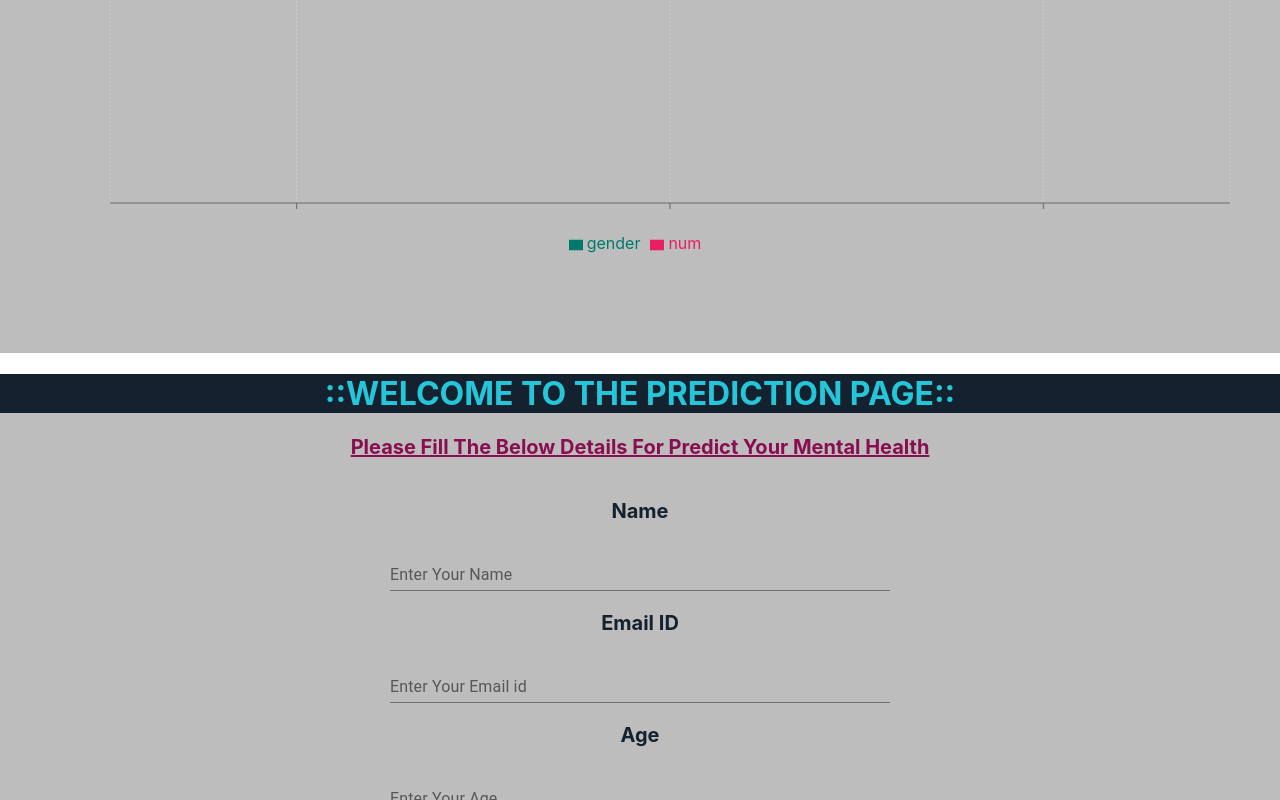
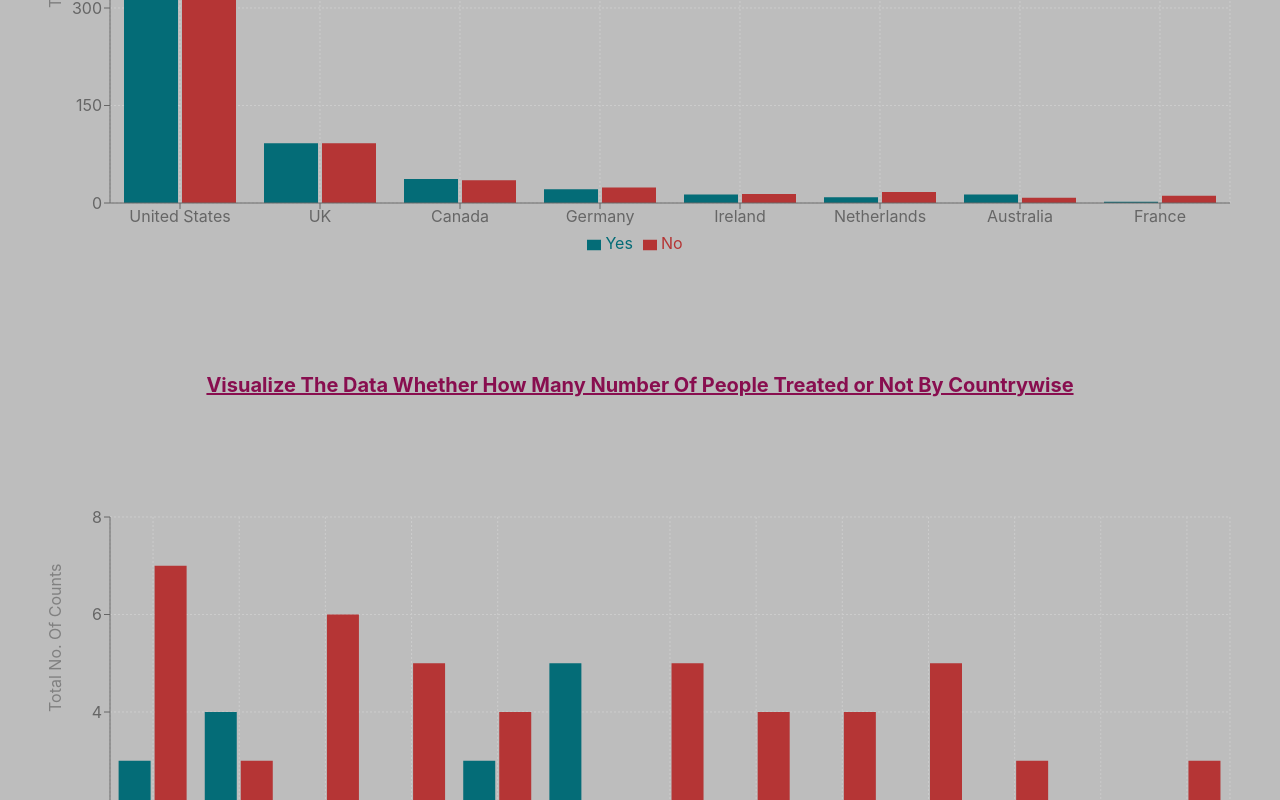
Before and after one commit to Mentaleo/Frontend, a React (Create React App) app in the folder mental_leo/: page /Visualization in a window 1280 px wide. Shown: the part 2000-2800 px from the top of the page. Built offline with nearby package versions, Linux system fonts and the light colour scheme.

Commit message:
14 Apr Frontend

```diff
--- a/mental_leo/src/Prediction/Prediction.js
+++ b/mental_leo/src/Prediction/Prediction.js
@@ -23,8 +23,11 @@ const defaultValues = {
     wellness_program:"",
     seek_help:"",
 };
+
+
 const Prediction = () => {
     const [formValues, setFormValues] = useState(defaultValues);
+
     const handleInputChange = (e) => {
         const { name, value } = e.target;
         setFormValues({
@@ -40,11 +43,15 @@ const Prediction = () => {
 
     return (
         <div style={{ backgroundColor: '#bdbdbd' }}>
-            {/* <marquee direction="right" behavior="alternate" width="100%"><h1 style={{ color: "#26c6da", backgroundColor: "#14212e" ,fontFamily:'BlinkMacSystemFont' }}>WELCOME TO THE PREDICTION PAGE </h1></marquee> */}
+
            <h1 style={{ color: "#26c6da", backgroundColor: "#14212e", fontFamily: 'BlinkMacSystemFont' }}>::WELCOME TO THE PREDICTION PAGE:: </h1>
+
             <div><p style={{ color: "#880e4f", fontSize: "20px", position: "left" }}><u><b>Please Fill The Below Details For Predict Your Mental Health</b></u></p></div>
+
                 <form onSubmit={handleSubmit} >
                     <Grid container alignItems="center" justifyContent="center"  direction="column" item position="left">
+
+                        {/* PERSONAL DETAILS */}
                         <div>
                             <p style={{ color: "#14212e", fontSize: "20px",position:"left" }}><b>Name</b></p>
                             <Box sx={{width:500,maxWidth: '100%',}}>
@@ -55,16 +62,17 @@ const Prediction = () => {
                                 <TextField fullWidth label="Enter Your Email id" />
                             </Box>
                             <p style={{ color: "#14212e", fontSize: "20px", position: "left" }}><b>Age</b></p>
-                        <Box sx={{ width: 500, maxWidth: '100%', }}>
+                            <Box sx={{ width: 500, maxWidth: '100%' }}>
                                 <TextField fullWidth label="Enter Your Age" />
                             </Box>
                             <Grid item>
                                 <FormControl>
-                                <FormLabel style={{ color: "#14212e", fontSize: "20px" }}><b>Gender</b></FormLabel>
+                                    <FormLabel style={{ color: "#14212e", fontSize: "20px", lineHeight: '2.0' }}><b>Gender</b></FormLabel>
                                     <RadioGroup
                                         name="gender"
                                         value={formValues.gender}
                                         onChange={handleInputChange}
+                                        lineHeight= '2.0'
                                         row
                                     >
                                         <FormControlLabel
@@ -99,15 +107,17 @@ const Prediction = () => {
                                 </FormControl>
                             </Grid>
                         </div>
-                        {/* 1st Feature */}
+
+                        {/* FOR PREDICTION DETAILS:-1st Feature */}
                         <Grid item>
                             <FormControl>
-                            <FormLabel style={{ color: "#14212e", fontSize: "20px" }}><b>Work Interfere</b></FormLabel>
+                                <FormLabel style={{ color: "#14212e", fontSize: "20px", lineHeight: '2.0' }}><b>Work Interfere</b></FormLabel>
                                     <RadioGroup
                                         id="work_interfere"
                                         name="work_interfere"
                                         value={formValues.work_interfere}
                                         onChange={handleInputChange}
+                                        lineHeight='4.5'
                                         row
                                     >
                                         <FormControlLabel
@@ -148,15 +158,17 @@ const Prediction = () => {
                                     </RadioGroup>
                             </FormControl>
                         </Grid>
+
                         {/* 2nd Feature */}
                         <Grid item>
                             <FormControl>
-                            <FormLabel style={{ color: "#14212e", fontSize: "20px" }}><b>Family History</b></FormLabel>
+                                <FormLabel style={{ color: "#14212e", fontSize: "20px", lineHeight: '2.0' }}><b>Family History</b></FormLabel>
                                     <RadioGroup
                                         id="family_history"
                                         name="family_history"
                                         value={formValues.family_history}
                                         onChange={handleInputChange}
+                                        lineHeight='1.5'
                                         row
                                     >
                                         <FormControlLabel
@@ -176,15 +188,17 @@ const Prediction = () => {
                                     </RadioGroup>
                             </FormControl>
                         </Grid>
+
                         {/* 3rd Feature */}
                         <Grid item>
                             <FormControl>
-                            <FormLabel style={{ color: "#14212e", fontSize: "20px" }}><b>Care Options</b></FormLabel>
+                                <FormLabel style={{ color: "#14212e", fontSize: "20px", lineHeight: '2.0' }}><b>Care Options</b></FormLabel>
                                     <RadioGroup
                                         id="care_options"
                                         name="care_options"
                                         value={formValues.care_options}
                                         onChange={handleInputChange}
+                                        lineHeight='1.5'
                                         row
                                     >
                                         <FormControlLabel
@@ -211,15 +225,17 @@ const Prediction = () => {
                                     </RadioGroup>
                             </FormControl>
                         </Grid>
+
                         {/* 4th Feature */}
                         <Grid item>
                             <FormControl>
-                            <FormLabel style={{ color: "#14212e", fontSize: "20px" }}><b>Benefits</b></FormLabel>
+                                <FormLabel style={{ color: "#14212e", fontSize: "20px", lineHeight: '2.0' }}><b>Benefits</b></FormLabel>
                                     <RadioGroup
                                         id="benefits"
                                         name="benefits"
                                         value={formValues.benefits}
                                         onChange={handleInputChange}
+                                        lineHeight='1.5'
                                         row
                                     >
                                         <FormControlLabel
@@ -246,15 +262,17 @@ const Prediction = () => {
                                     </RadioGroup>
                             </FormControl>
                         </Grid>
+
                         {/* 5th Feature */}
                         <Grid item>
                             <FormControl>
-                            <FormLabel style={{ color: "#14212e", fontSize: "20px" }}><b>Obs_Consequence</b></FormLabel>
+                                <FormLabel style={{ color: "#14212e", fontSize: "20px", lineHeight: '2.0' }}><b>Obs_Consequence</b></FormLabel>
                                     <RadioGroup
                                         id="obs_consequence"
                                         name="obs_consequence"
                                         value={formValues.obs_consequence}
                                         onChange={handleInputChange}
+                                        lineHeight='1.5'
                                         row
                                     >
                                         <FormControlLabel
@@ -274,15 +292,17 @@ const Prediction = () => {
                                     </RadioGroup>
                             </FormControl>
                         </Grid>
+
                         {/* 6th Feature */}
                         <Grid item>
                             <FormControl>
-                            <FormLabel style={{ color: "#14212e", fontSize: "20px" }}><b>Anonymity</b></FormLabel>
+                                <FormLabel style={{ color: "#14212e", fontSize: "20px", lineHeight: '2.0' }}><b>Anonymity</b></FormLabel>
                                     <RadioGroup
                                         id="anonymity"
                                         name="anonymity"
                                         value={formValues.anonymity}
                                         onChange={handleInputChange}
+                                        lineHeight='1.5'
                                         row
                                     >
                                         <FormControlLabel
@@ -309,15 +329,17 @@ const Prediction = () => {
                                     </RadioGroup>
                             </FormControl>
                         </Grid>
+
                         {/* 7th Feature */}
                         <Grid item>
                             <FormControl>
-                            <FormLabel style={{ color: "#14212e", fontSize: "20px" }}><b>Mental Health Interview</b></FormLabel>
+                                <FormLabel style={{ color: "#14212e", fontSize: "20px", lineHeight: '2.0' }}><b>Mental Health Interview</b></FormLabel>
                                     <RadioGroup
                                         id="mental_health_interview"
                                         name="mental_health_interview"
                                         value={formValues.mental_health_interview}
                                         onChange={handleInputChange}
+                                        lineHeight='1.5'
                                         row
                                     >
                                         <FormControlLabel
@@ -344,15 +366,17 @@ const Prediction = () => {
                                     </RadioGroup>
                             </FormControl>
                         </Grid>
+
                         {/* 8th Feature */}
                         <Grid item>
                             <FormControl>
-                            <FormLabel style={{ color: "#14212e", fontSize: "20px" }}><b>Wellness Program</b></FormLabel>
+                                <FormLabel style={{ color: "#14212e", fontSize: "20px", lineHeight: '2.0' }}><b>Wellness Program</b></FormLabel>
                                     <RadioGroup
                                         id="wellness_program"
                                         name="wellness_program"
                                         value={formValues.wellness_program}
                                         onChange={handleInputChange}
+                                        lineHeight='1.5'
                                         row
                                     >
                                         <FormControlLabel
@@ -379,15 +403,17 @@ const Prediction = () => {
                                     </RadioGroup>
                             </FormControl>
                         </Grid>
+
                         {/* 9th Feature */}
                         <Grid item>
                             <FormControl>
-                            <FormLabel style={{ color: "#14212e", fontSize: "20px" }}><b>Seek Help</b></FormLabel>
+                                <FormLabel style={{ color: "#14212e", fontSize: "20px", lineHeight: '2.0' }}><b>Seek Help</b></FormLabel>
                                     <RadioGroup
                                         id="seek_help"
                                         name="seek_help"
                                         value={formValues.seek_help}
                                         onChange={handleInputChange}
+                                        lineHeight= '1.5'
                                         row
                                     >
                                         <FormControlLabel
--- a/mental_leo/src/Visualization/Visualization.js
+++ b/mental_leo/src/Visualization/Visualization.js
@@ -1,5 +1,7 @@
 import React from "react";
 import { ResponsiveContainer, XAxis, YAxis, CartesianGrid, Legend, Tooltip, BarChart, Bar } from "recharts";
+
+//  DATA FOR GENDERWISE VISUALIZATION
 
 const barChartData = [
     {
@@ -15,45 +17,350 @@ const barChartData = [
         Number: 19
     }
 ];
-function CourseBarChart() {
+
+// DATA FOR COUNTRYWISE VISUALIZATION
+//DATA FOR COUNTRY GRAPH1
+
+const countryChartdata1 =[
+    {
+        Country: "United States",
+        Yes: 409,
+        No: 341
+    },
+    {
+        Country: "UK",
+        Yes:92,
+        No: 92
+    },
+    {
+        Country: "Canada",
+        Yes: 37,
+        No: 35
+    },
+    {
+        Country: "Germany",
+        Yes: 21,
+        No: 24
+    },
+    {
+        Country: "Ireland",
+        Yes: 13,
+        No: 14
+    },
+    {
+        Country: "Netherlands",
+        Yes: 9,
+        No: 17
+    },
+    {
+        Country: "Australia",
+        Yes: 13,
+        No: 8
+    },
+    {
+        Country: "France",
+        Yes: 2,
+        No: 11
+    }
+];
+
+//DATA FOR COUNTRY GRAPH2
+
+const countryChartdata2 = [
+    {
+        Country: "India",
+        Yes: 3,
+        No: 7
+    },
+    {
+        Country: "Poland",
+        Yes: 4,
+        No: 3
+    },
+    {
+        Country: "Italy",
+        Yes: 1,
+        No: 6
+    },
+    {
+        Country: "Sweden",
+        Yes: 2,
+        No: 5
+    },
+    {
+        Country: "Switzerland",
+        Yes: 3,
+        No: 4
+    },
+    {
+        Country: "Newzeland",
+        Yes: 5,
+        No: 2
+    },
+    {
+        Country: "Belgium",
+        Yes: 1,
+        No: 5
+    },
+    {
+        Country: "Brazil",
+        Yes: 2,
+        No: 4
+    },
+    {
+        Country: "South Africa",
+        Yes: 2,
+        No: 4
+    },
+    {
+        Country: "Israel",
+        Yes: 0,
+        No: 5
+    },
+    {
+        Country: "Singapore",
+        Yes: 1,
+        No: 3
+    },
+    {
+        Country: "Bulgaria",
+        Yes: 2,
+        No: 2
+    },
+    {
+        Country: "Russia",
+        Yes: 0,
+        No: 3
+    }
+];
+
+//DATA FOR COUNTRY GRAPH3
+
+const countryChartdata3 =[
+    {
+        Country: "Mexico",
+        Yes: 1,
+        No: 2
+    },
+    {
+        Country: "Austria",
+        Yes: 0,
+        No: 3
+    },
+    {
+        Country: "Finland",
+        Yes: 1,
+        No: 2
+    },
+    {
+        Country: "Greece",
+        Yes: 0,
+        No: 2
+    },
+    {
+        Country: "Colombia",
+        Yes: 0,
+        No: 2
+    },
+    {
+        Country: "Portugal",
+        Yes: 0,
+        No: 2
+    },
+    {
+        Country: "Croatia",
+        Yes: 2,
+        No: 0
+    },
+    {
+        Country: "Georgia",
+        Yes: 0,
+        No: 1
+    },
+    {
+        Country: "Molodova",
+        Yes: 1,
+        No: 0
+    },
+    {
+        Country: "Nigeria",
+        Yes: 0,
+        No: 1
+    },
+    {
+        Country: "Denmark",
+        Yes: 1,
+        No: 0
+    },
+    {
+        Country: "China",
+        Yes: 0,
+        No: 1
+    },
+    {
+        Country: "Thailand",
+        Yes: 0,
+        No: 1
+    }
+];
+
+//DATA FOR COUNTRY GRAPH4
+
+const countryChartdata4 = [
+    {
+        Country: "Norway",
+        Yes: 0,
+        No: 1
+    },
+    {
+        Country: "Czech Republic",
+        Yes: 0,
+        No: 1
+    },
+    {
+        Country: "Latvia",
+        Yes: 0,
+        No: 1
+    },
+    {
+        Country: "Japan",
+        Yes: 1,
+        No: 0
+    },
+    {
+        Country: "Hungary",
+        Yes: 0,
+        No: 1
+    },
+    {
+        Country: "Bosnia & Herz.",
+        Yes: 0,
+        No: 1
+    },
+    {
+        Country: "Uruguay",
+        Yes: 0,
+        No: 1
+    },
+    {
+        Country: "Spain",
+        Yes: 0,
+        No: 1
+    },
+    {
+        Country: "Zimbabwe",
+        Yes: 1,
+        No: 0
+    },
+    {
+        Country: "Romania",
+        Yes: 0,
+        No: 1
+    },
+    {
+        Country: "Costa Rica",
+        Yes: 0,
+        No: 1
+    },
+    {
+        Country: "Slovenia",
+        Yes: 1,
+        No: 0
+    },
+    {
+        Country: "Philippines",
+        Yes: 0,
+        No: 1
+    }
+];
+
+// CODE FOR VISUALIZAION FUNCTION
+
+function Visualization() {
     return (
         <React.Fragment>
             <div style={{ backgroundColor: '#bdbdbd' }}>
+
                 <h1 style={{ color: "#26c6da", backgroundColor: "#14212e", fontFamily: 'BlinkMacSystemFont' }}>::WELCOME TO THE VISUALIZATION PAGE:: </h1>
-                {/* <marquee direction="right" behavior="alternate"><h1 style={{ color: "#14212e" }}>WELCOME TO THE VISUALIZATION PAGE </h1></marquee> */}
+
+                    {/* GRAPH FOR GENDERWISE */}
                     <div >
-                    <h3 style={{ color: "#880e4f", fontSize: "20px" }}><u>Visualize The Data Whether How Many Number Of People Treated or Not By Genderwise</u></h3>
+                        <h3 style={{ color: "#880e4f", fontSize: "20px" }}><u>Visualize The Data Whether How Many Number Of People Treated  By Genderwise</u></h3>
                         <ResponsiveContainer width="100%" aspect={2}>
                             <BarChart data={barChartData} margin={{ left: 50, right: 50, top: 100, bottom: 100 }}>
                                 <CartesianGrid strokeDasharray="2 2" />
                                 <Tooltip />
                                 <Bar dataKey="Gender" fill="#00796b" />
-                            <Bar dataKey="Number" fill="#e91e63" />
+                                <Bar dataKey="Number" fill="#D8452B" />
                                 <XAxis dataKey="Gender" interval="preserveStartEnd" tickFormatter={(value) => value} />
-                            <YAxis />
+                                <YAxis label={{ value: 'Total No. Of Counts', angle: -90, position: 'insideLeft'}} />
                                 <Legend />
                             </BarChart>
                         </ResponsiveContainer>
                     </div>
+
+                    {/* GRAPH FOR COUNTRYWISE */}
                     <div>
                         <h3 style={{ color: "#880e4f", fontSize: "20px" }}><u>Visualize The Data Whether How Many Number Of People Treated or Not By Countrywise</u></h3>
                         <ResponsiveContainer width="100%" aspect={2}>
-                        <BarChart data={barChartData} margin={{ left: 50, right: 50, top: 100, bottom: 100 }}>
+                            <BarChart data={countryChartdata1} margin={{ left: 50, right: 50, top: 100, bottom: 100 }}>
                                 <CartesianGrid strokeDasharray="2 2" />
                                 <Tooltip />
-                            <Bar dataKey="gender" fill="#00796b" />
-                            <Bar dataKey="num" fill="#e91e63" />
-                            <XAxis dataKey="gender" interval="preserveStartEnd" tickFormatter={(value) => value} />
-                            <YAxis />
+                                <Bar dataKey="Yes" fill="#046C77" />
+                                <Bar dataKey="No" fill="#B53535" />
+                                <XAxis dataKey="Country" interval="preserveStartEnd" tickFormatter={(value) => value} />
+                                <YAxis label={{ value: 'Total No. Of Counts', angle: -90, position: 'insideLeft' }} />
+                                <Legend />
+                            </BarChart>
+                        </ResponsiveContainer>
+                    </div>
+
+                    <div>
+                        <h3 style={{ color: "#880e4f", fontSize: "20px" }}><u>Visualize The Data Whether How Many Number Of People Treated or Not By Countrywise</u></h3>
+                        <ResponsiveContainer width="100%" aspect={2}>
+                            <BarChart data={countryChartdata2} margin={{ left: 50, right: 50, top: 100, bottom: 100 }}>
+                                <CartesianGrid strokeDasharray="2 2" />
+                                <Tooltip />
+                                <Bar dataKey="Yes" fill="#046C77" />
+                                <Bar dataKey="No" fill="#B53535" />
+                                <XAxis dataKey="Country" interval="preserveStartEnd" tickFormatter={(value) => value} />
+                                <YAxis label={{ value: 'Total No. Of Counts', angle: -90, position: 'insideLeft' }} />
+                                <Legend />
+                            </BarChart>
+                        </ResponsiveContainer>
+                    </div>
+
+                    <div>
+                        <h3 style={{ color: "#880e4f", fontSize: "20px" }}><u>Visualize The Data Whether How Many Number Of People Treated or Not By Countrywise</u></h3>
+                        <ResponsiveContainer width="100%" aspect={2}>
+                            <BarChart data={countryChartdata3} margin={{ left: 50, right: 50, top: 100, bottom: 100 }}>
+                                <CartesianGrid strokeDasharray="2 2" />
+                                <Tooltip />
+                                <Bar dataKey="Yes" fill="#046C77" />
+                                <Bar dataKey="No" fill="#B53535" />
+                                <XAxis dataKey="Country" interval="preserveStartEnd" tickFormatter={(value) => value} />
+                                <YAxis label={{ value: 'Total No. Of Counts', angle: -90, position: 'insideLeft' }} />
+                                <Legend />
+                            </BarChart>
+                        </ResponsiveContainer>
+                    </div>
+
+                    <div>
+                        <h3 style={{ color: "#880e4f", fontSize: "20px" }}><u>Visualize The Data Whether How Many Number Of People Treated or Not By Countrywise</u></h3>
+                        <ResponsiveContainer width="100%" aspect={2}>
+                            <BarChart data={countryChartdata4} margin={{ left: 50, right: 50, top: 100, bottom: 100 }}>
+                                <CartesianGrid strokeDasharray="2 2" />
+                                <Tooltip />
+                                <Bar dataKey="Yes" fill="#046C77" />
+                                <Bar dataKey="No" fill="#B53535" />
+                                <XAxis dataKey="Country" interval="preserveStartEnd" tickFormatter={(value) => value} />
+                                <YAxis label={{ value: 'Total No. Of Counts', angle: -90, position: 'insideLeft' }} />
                                 <Legend />
                             </BarChart>
                         </ResponsiveContainer>
                     </div>
             </div>
         </React.Fragment>
-
-
     );
 }
-
-export default CourseBarChart;
+export default Visualization;
```
Lines whose indentation alone changed are shown as unchanged.
